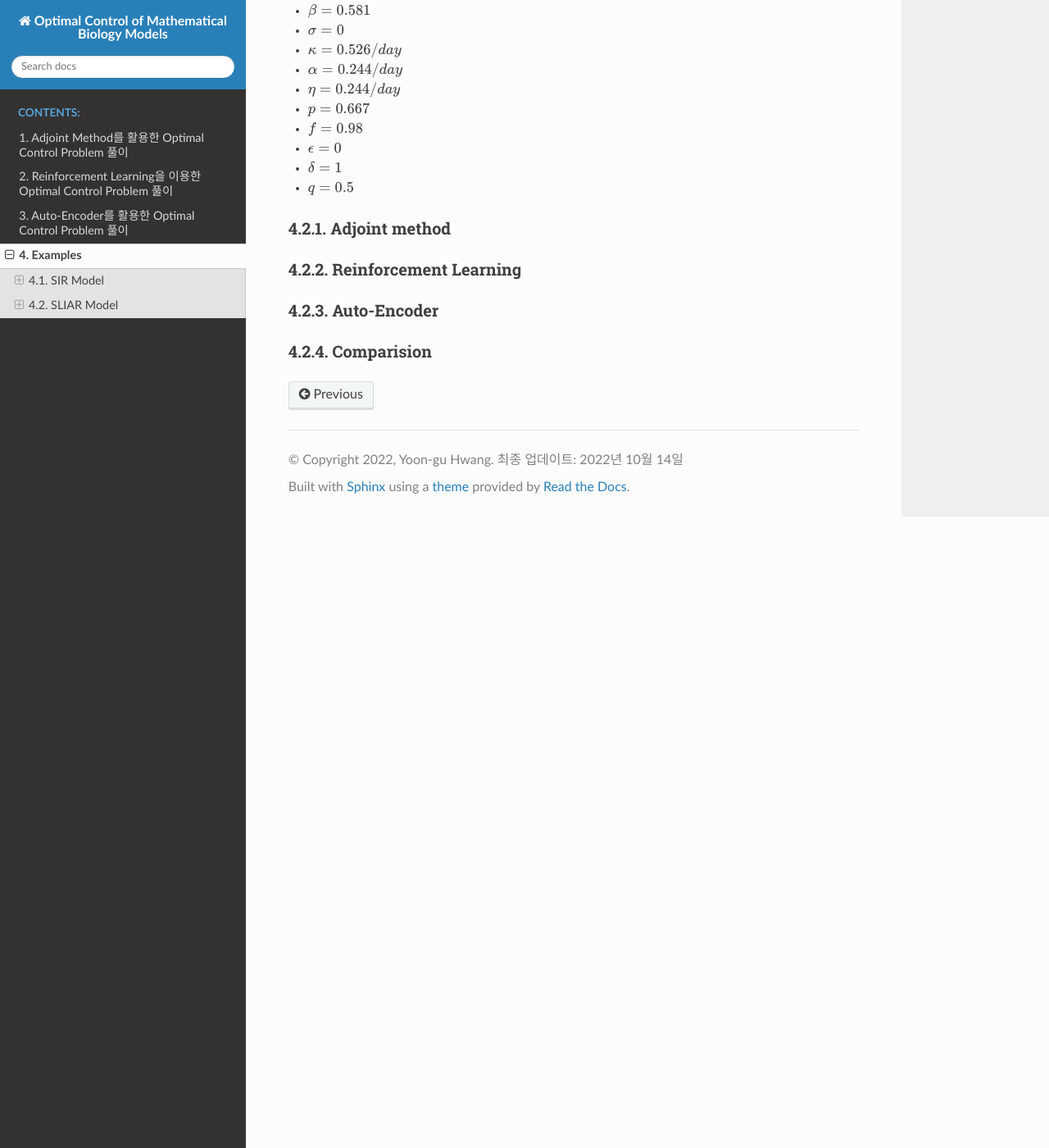
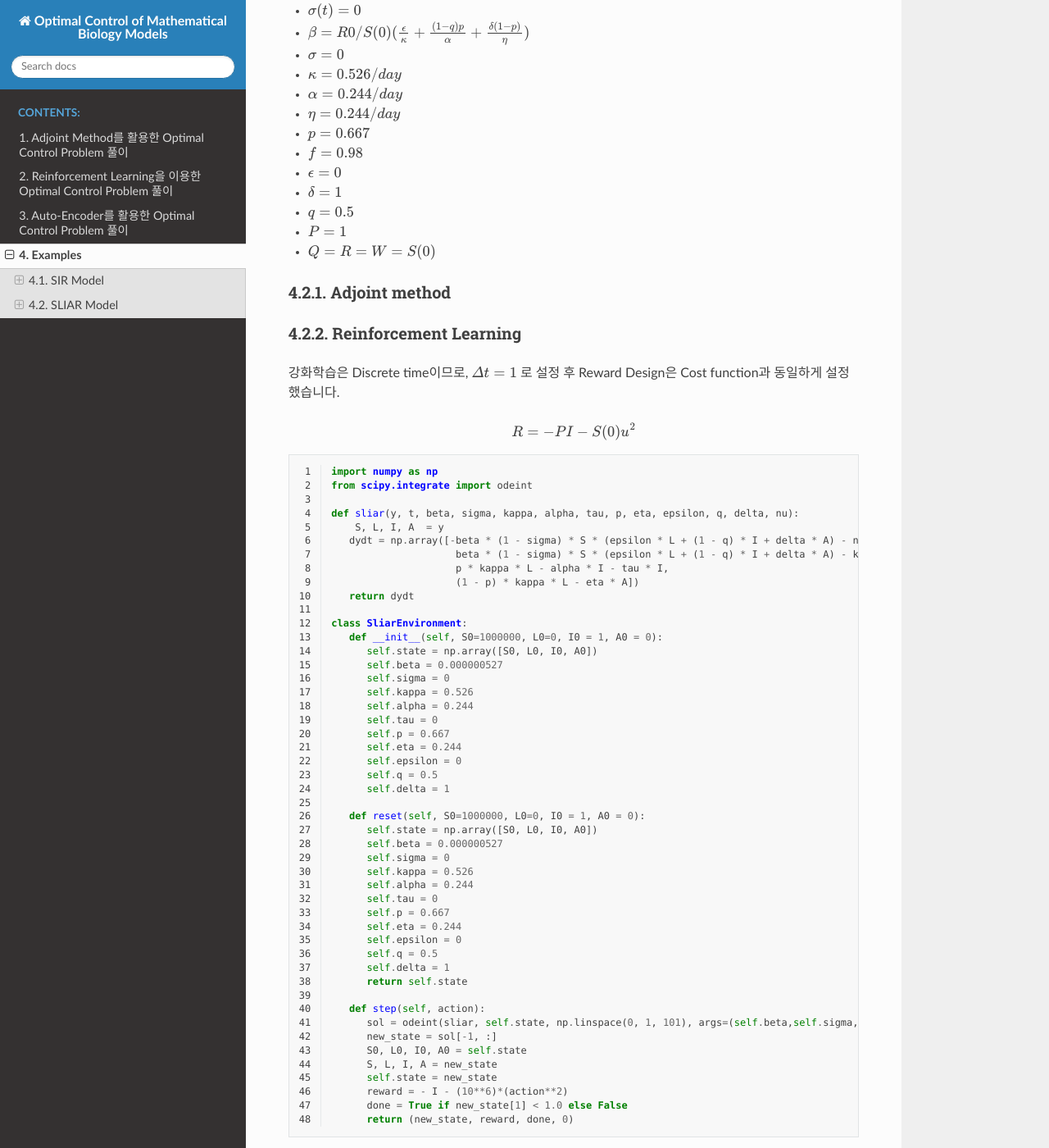
Before and after one commit to yoon-gu/epirl, a Sphinx documentation site: the page built from docs/examples.rst, in a window 1280 px wide and 1400 px high, scrolled down 5496 px. Shown: the whole window at 82% size. Built offline with Sphinx 7.4.7 and the Read the Docs theme 2.0.0, drawn with Linux system fonts in a browser that asks for light colours; some of the changed text lies outside the part shown.

Commit message:
ode step code line
add : ode solve code line

```diff
--- a/docs/examples.rst
+++ b/docs/examples.rst
@@ -235,7 +235,7 @@ subject to
    I' &= p\kappa L - \alpha I - \tau I \\
    A' &= (1-p)\kappa L - \eta A \\
    \end{cases}
-with :math:`\Lambda = \epsilon E + (1 - q) I + \delta A`
+with :math:`\Lambda = \epsilon L + (1 - q) I + \delta A`
 
 State differential Equaiton을 위한 Python 코드는 다음과 같습니다.
 
@@ -255,9 +255,10 @@ State differential Equaiton을 위한 Python 코드는 다음과 같습니다.
 * :math:`E(0) = 0`
 * :math:`I(0) = 1`
 * :math:`A(0) = 0`
+* :math:`R0 = 1.8`
 * :math:`\tau(t) = 0`
 * :math:`\sigma(t) = 0`
-* :math:`\beta = 0.581`
+* :math:`\beta = R0 / S(0)(\frac{\epsilon}{\kappa} + \frac{(1-q)p}{\alpha} + \frac{\delta(1-p)}{\eta})`
 * :math:`\sigma = 0`
 * :math:`\kappa = 0.526/day`
 * :math:`\alpha = 0.244/day`
@@ -267,12 +268,121 @@ State differential Equaiton을 위한 Python 코드는 다음과 같습니다.
 * :math:`\epsilon = 0`
 * :math:`\delta = 1`
 * :math:`q = 0.5`
+* :math:`P = 1`
+* :math:`Q = R = W = S(0)`
 
 Adjoint method
 ^^^^^^^^^^^^^^
 
 Reinforcement Learning
 ^^^^^^^^^^^^^^^^^^^^^^
+강화학습은 Discrete time이므로, :math:`\varDelta t = 1` 로 설정 후 Reward Design은 Cost function과 동일하게 설정했습니다.
+
+.. math::
+   R = - P I - S(0) u^2
+
+.. code-block:: python
+   :linenos:
+
+   import numpy as np
+   from scipy.integrate import odeint
+
+   def sliar(y, t, beta, sigma, kappa, alpha, tau, p, eta, epsilon, q, delta, nu):
+       S, L, I, A  = y
+      dydt = np.array([-beta * (1 - sigma) * S * (epsilon * L + (1 - q) * I + delta * A) - nu * S,
+                        beta * (1 - sigma) * S * (epsilon * L + (1 - q) * I + delta * A) - kappa * L,
+                        p * kappa * L - alpha * I - tau * I,
+                        (1 - p) * kappa * L - eta * A])
+      return dydt
+
+   class SliarEnvironment:
+      def __init__(self, S0=1000000, L0=0, I0 = 1, A0 = 0):
+         self.state = np.array([S0, L0, I0, A0])
+         self.beta = 0.000000527
+         self.sigma = 0
+         self.kappa = 0.526
+         self.alpha = 0.244
+         self.tau = 0
+         self.p = 0.667
+         self.eta = 0.244
+         self.epsilon = 0
+         self.q = 0.5
+         self.delta = 1
+
+      def reset(self, S0=1000000, L0=0, I0 = 1, A0 = 0):
+         self.state = np.array([S0, L0, I0, A0])
+         self.beta = 0.000000527
+         self.sigma = 0
+         self.kappa = 0.526
+         self.alpha = 0.244
+         self.tau = 0
+         self.p = 0.667
+         self.eta = 0.244
+         self.epsilon = 0
+         self.q = 0.5
+         self.delta = 1
+         return self.state
+
+      def step(self, action):
+         sol = odeint(sliar, self.state, np.linspace(0, 1, 101), args=(self.beta,self.sigma, self.kappa, self.alpha, self.tau, self.p, self.eta, self.epsilon, self.q, self.delta, action))
+         new_state = sol[-1, :]
+         S0, L0, I0, A0 = self.state
+         S, L, I, A = new_state
+         self.state = new_state
+         reward = - I - (10**6)*(action**2)
+         done = True if new_state[1] < 1.0 else False
+         return (new_state, reward, done, 0)
+
+
+
+.. code-block:: python
+   :linenos:
+
+   import random
+   import torch
+   import numpy as np
+   from collections import deque
+   from dqn_agent import Agent
+
+   env = SirEnvironment()
+   agent = Agent(state_size=2, action_size=2, seed=0)
+
+   ## Parameters
+   n_episodes=2000
+   max_t=30
+   eps_start=1.0 # Too large epsilon for a stable learning
+   eps_end=0.001
+   eps_decay=0.995
+
+   ## Loop to learn
+   scores = []                        # list containing scores from each episode
+   scores_window = deque(maxlen=100)  # last 100 scores
+   eps = eps_start                    # initialize epsilon
+   for i_episode in range(1, n_episodes+1):
+       state = env.reset()
+       score = 0
+       actions = []
+       for t in range(max_t):
+           action = agent.act(state, eps)
+           actions.append(action)
+           next_state, reward, done, _ = env.step(action)
+           agent.step(state, action, reward, next_state, done)
+           state = next_state
+           score += reward
+           if done:
+               break
+       scores_window.append(score)       # save most recent score
+       scores.append(score)              # save most recent score
+       eps = max(eps_end, eps_decay*eps) # decrease epsilon
+
+.. figure:: images/sir_reinforcement_learning.png
+   :width: 600
+   :alt: An approximation of the optimal control using the reinforcement learning
+
+   An approximation of the optimal control using the reinforcement learning
+
+
+
 
 Auto-Encoder
 ^^^^^^^^^^^^
```
